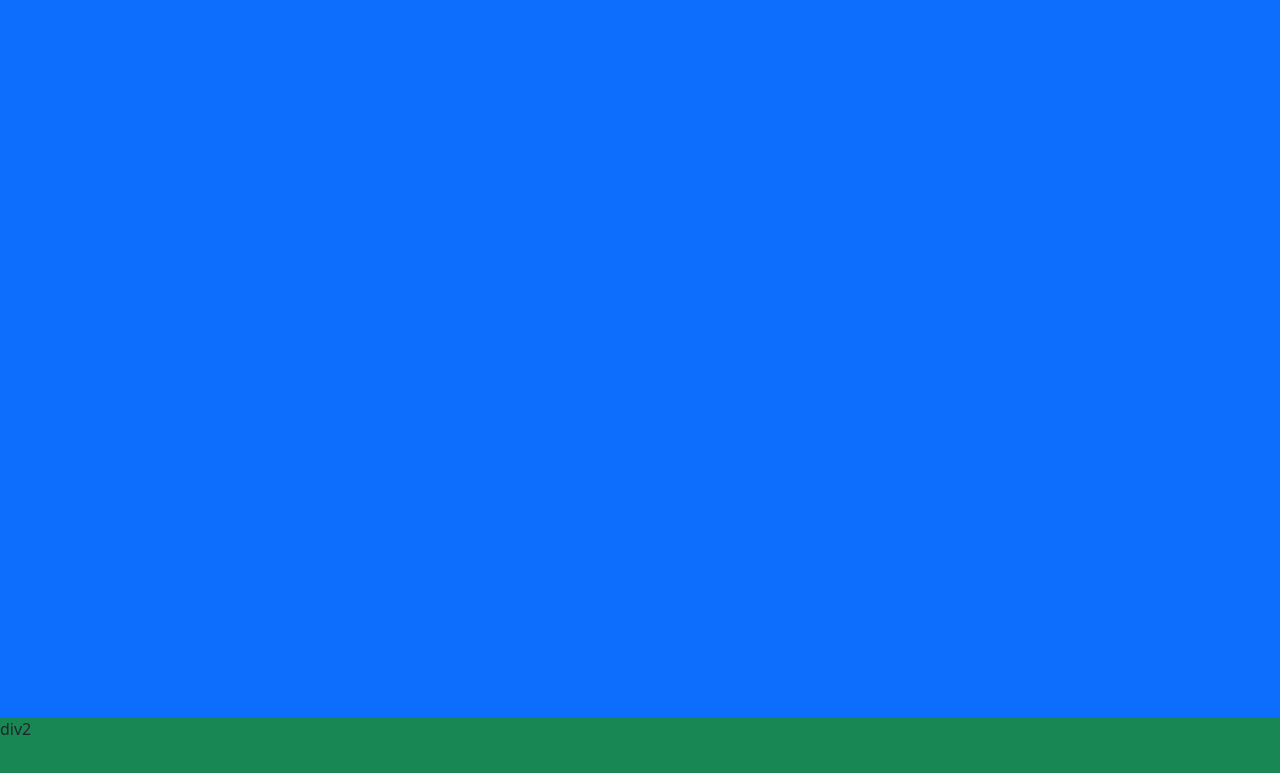
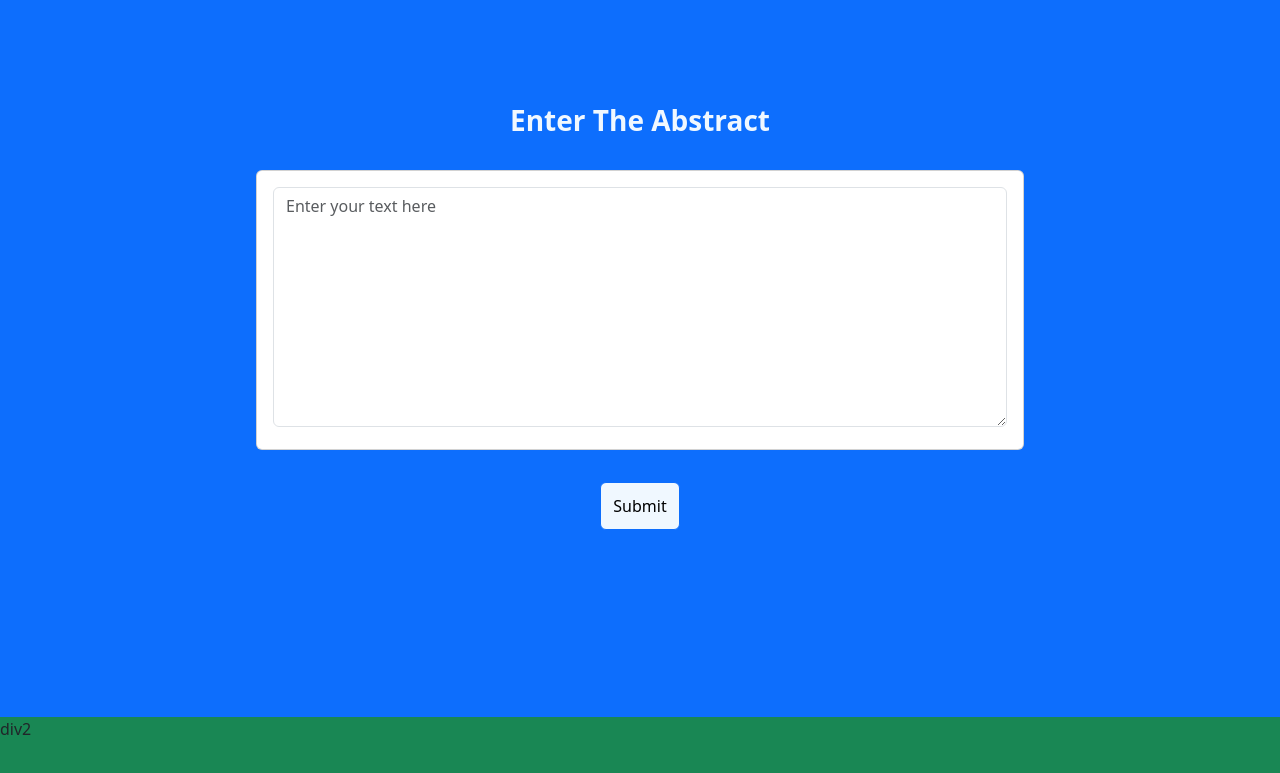
Before and after one commit to NotLovishGarg/harshitproto, a website: page public/index.html in a window 1280 px wide. Shown: the part 83-856 px from the top of the page. Drawn offline with nearby package versions, Linux system fonts and the light colour scheme.

Commit message:
text area and page one done

```diff
--- a/public/index.html
+++ b/public/index.html
@@ -25,8 +25,36 @@
             data-bs-smooth-scroll="true"
             tabindex="0"
         >
-            <div id="div1" class="bg-primary" style="height: 100vh">
-                card
+            <div id="div1" class="bg-primary" style="height: 100vh; display: flex; justify-content: center; align-items: center; flex-direction: column;">
+                <div class="title">
+                    <h3 style="font-weight: bold; color: aliceblue; margin-bottom: 2rem;">Enter The Abstract</h3>
+                </div>
+                <div class="card" style="height: 35vh; width: 60vw;">
+                    <div class="card-body">
+                        <div class="mb-3">
+                            <textarea
+                                class="form-control"
+                                name="name"
+                                id="exampleTextarea"
+                                aria-describedby="helpId"
+                                placeholder="Enter your text here"
+                                style="height: 30vh; overflow-y: auto;"
+                            ></textarea>
+                        </div>
+                    </div>
+                </div>
+                <div class="d-grid gap-2" style="gap: 2%;">
+                    <button
+                        type="button"
+                        name=""
+                        id=""
+                        class="btn btn-primary btn-ss"
+                        style="margin-top: 2rem; background-color: aliceblue; color: black; height: 3rem; font-family: system-ui, -apple-system, BlinkMacSystemFont, 'Segoe UI', Roboto, Oxygen, Ubuntu, Cantarell, 'Open Sans', 'Helvetica Neue', sans-serif;"
+                    >
+                        Submit
+                    </button>
+                </div>
+
             </div>
             <div id="div2" class="bg-success" style="height: 100vh">
                 div2
--- a/public/styles.css
+++ b/public/styles.css
@@ -8,3 +8,8 @@
     font-weight: bolder;
     font-size: larger;
 }
+
+.btn-ss:hover{
+    font-size: larger;
+    font-weight: bolder;
+}
```
